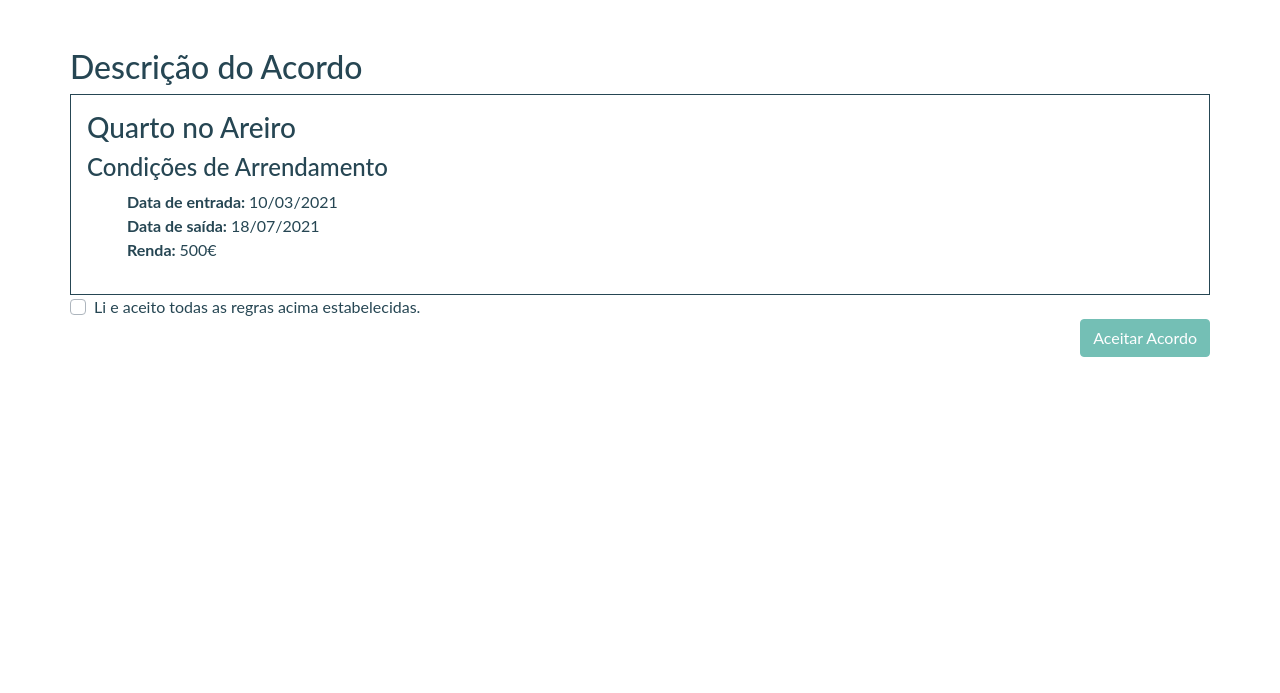
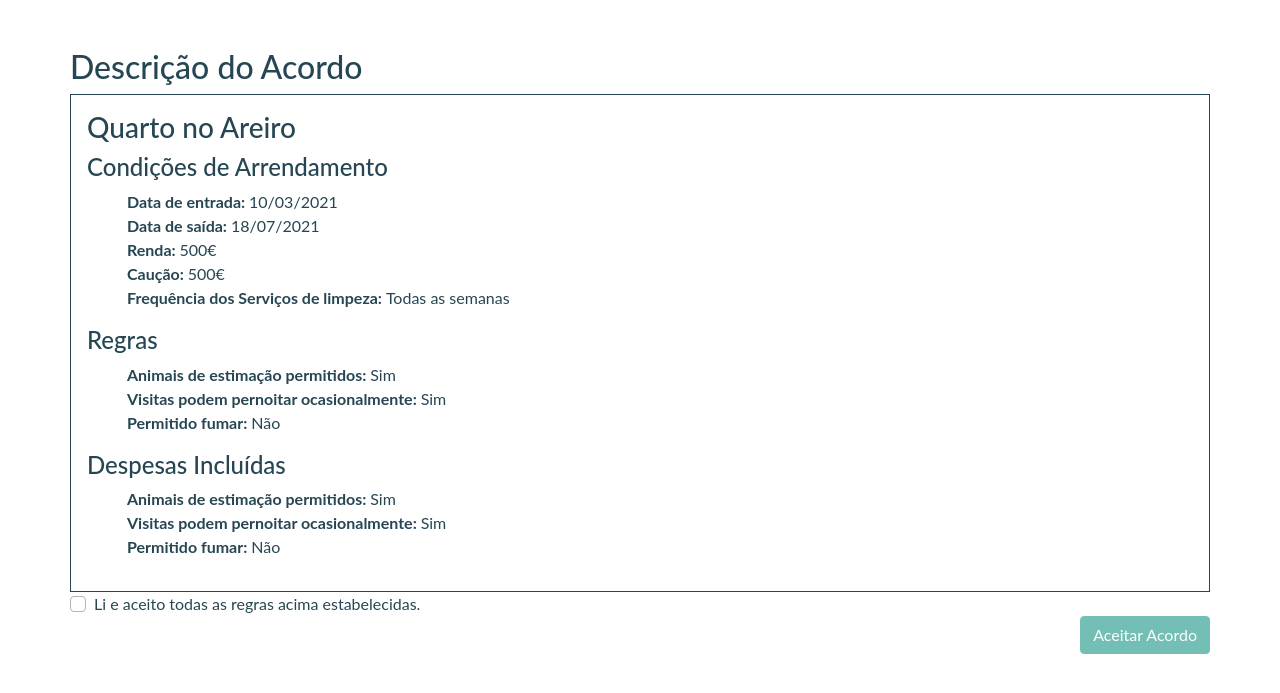
Before and after one commit to danielserras/projeto_final, a Django app: page /mainApp/startsAgreement in a window 1280 px wide. Shown: the part 56-749 px from the top of the page. Run offline with Django 3.2, Linux system fonts and the light colour scheme; some libraries are stand-ins or nearby versions.

Commit message:
Mais alguns progressos no acordo

```diff
--- a/projeto_final_/mainApp/templates/mainApp/startsAgreementTenent.html
+++ b/projeto_final_/mainApp/templates/mainApp/startsAgreementTenent.html
@@ -8,33 +8,73 @@
     </div>
     <div class="row">
         <div class="container border border-info border-3 p-3">
+
             <div class="row">
-                <div class="col-12">
+                <div class="col-sm-12">
                     <h3>Quarto no Areiro</h3> <!--Title-->
                 </div>
             </div>
+
             <div class="row">
-                <div class="col-12">
+                <div class="col-sm-12">
                     <h4>Condições de Arrendamento</h4>
                 </div>
             </div>
+
             <div class="row">
-                <div class="col-12">
+                <div class="col-sm-12">
                     <ul id="agreementList">
-                    <li><b>Data de entrada: </b>10/03/2021</li> <!--startsDate-->
-                    <li><b>Data de saída: </b>18/07/2021</li> <!--endsDate-->
-                    <li><b>Renda: </b>500€</li><!--rentAumont-->
+                        <li><b>Data de entrada: </b>10/03/2021</li> <!--startsDate-->
+                        <li><b>Data de saída: </b>18/07/2021</li> <!--endsDate-->
+                        <li><b>Renda: </b>500€</li><!--rentAumont-->
+                        <li><b>Caução: </b> 500€</li> <!--securityDeposit-->
+                        <li><b>Frequência dos Serviços de limpeza: </b>Todas as semanas</li> <!--cleaningServices-->
                     </ul>
                 </div>
             </div>
+
+            <div class="row">
+                <div class="col-sm-12">
+                    <h4>Regras</h4>
+                </div>
+            </div>
+
+            <div class="row">
+                <div class="col-sm-12">
+                    <ul id="agreementList">
+                        <li><b>Animais de estimação permitidos: </b>Sim</li> <!--pets-->
+                        <li><b>Visitas podem pernoitar ocasionalmente: </b>Sim</li><!--overnightVisits-->
+                        <li><b>Permitido fumar: </b>Não</li> <!--smoke-->
+                    </ul>
+                </div>
+            </div>
+
+            <div class="row">
+                <div class="col-sm-12">
+                    <h4>Despesas Incluídas</h4>
+                </div>
+            </div>
+
+            <div class="row">
+                <div class="col-sm-12">
+                    <ul id="agreementList">
+                        <li><b>Animais de estimação permitidos: </b>Sim</li> <!--pets-->
+                        <li><b>Visitas podem pernoitar ocasionalmente: </b>Sim</li><!--overnightVisits-->
+                        <li><b>Permitido fumar: </b>Não</li> <!--smoke-->
+                    </ul>
+                </div>
+            </div>
+
         </div>
     </div>
+
     <div class="row">
         <div class="custom-control custom-checkbox mr-sm-2">
             <input type="checkbox" class="custom-control-input" id="agreementAccept">
             <label class="custom-control-label" for="agreementAccept">Li e aceito todas as regras acima estabelecidas.</label>
         </div>
     </div>
+
     <div class="row float-right">
         <button id="agreementSubmit" type="submit" class="btn btn-secondary" disabled>Aceitar Acordo</button>
     </div>
```
Also changed, not shown: projeto_final_/mainApp/templates/mainApp/profile.html (+8 -8 lines).
